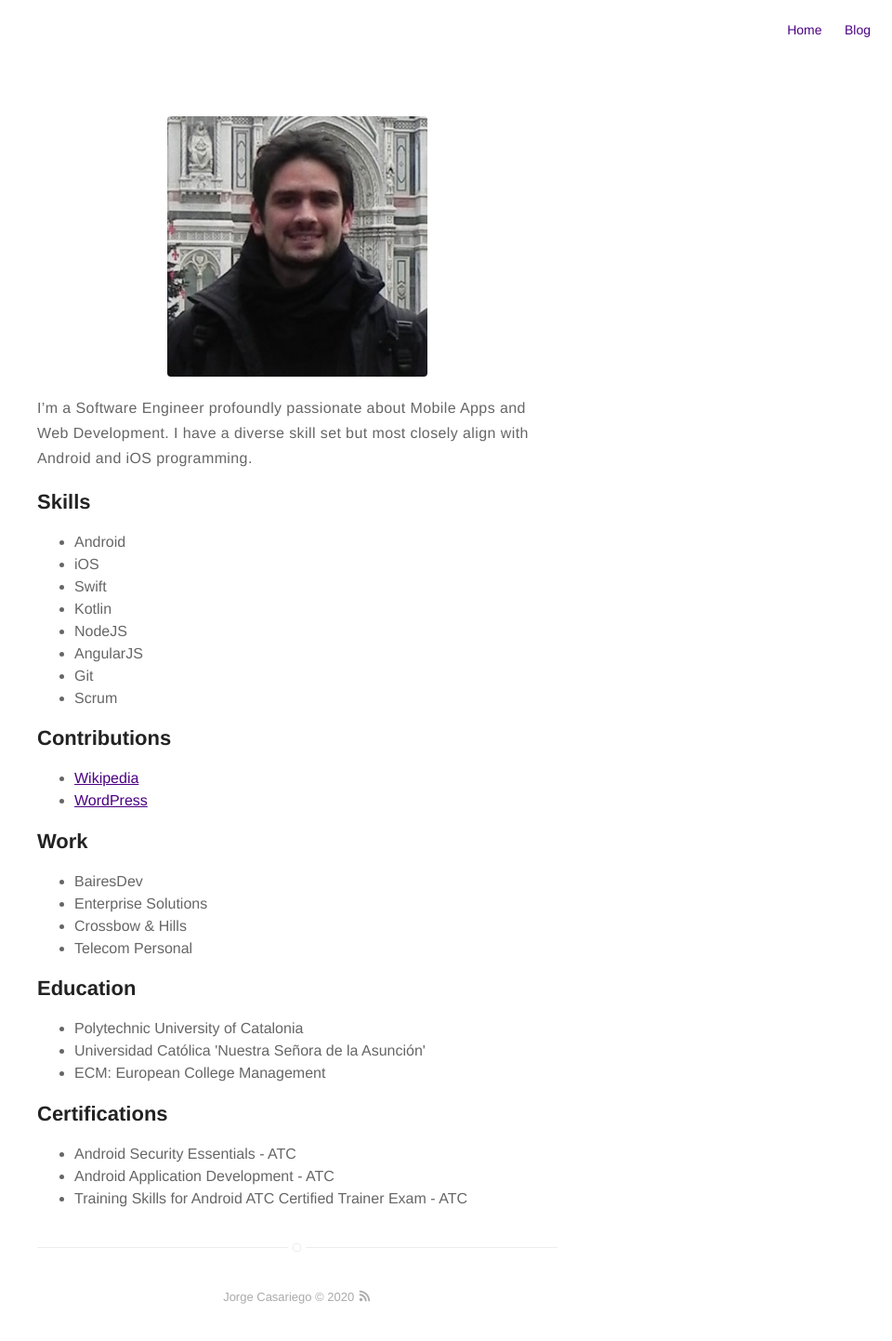
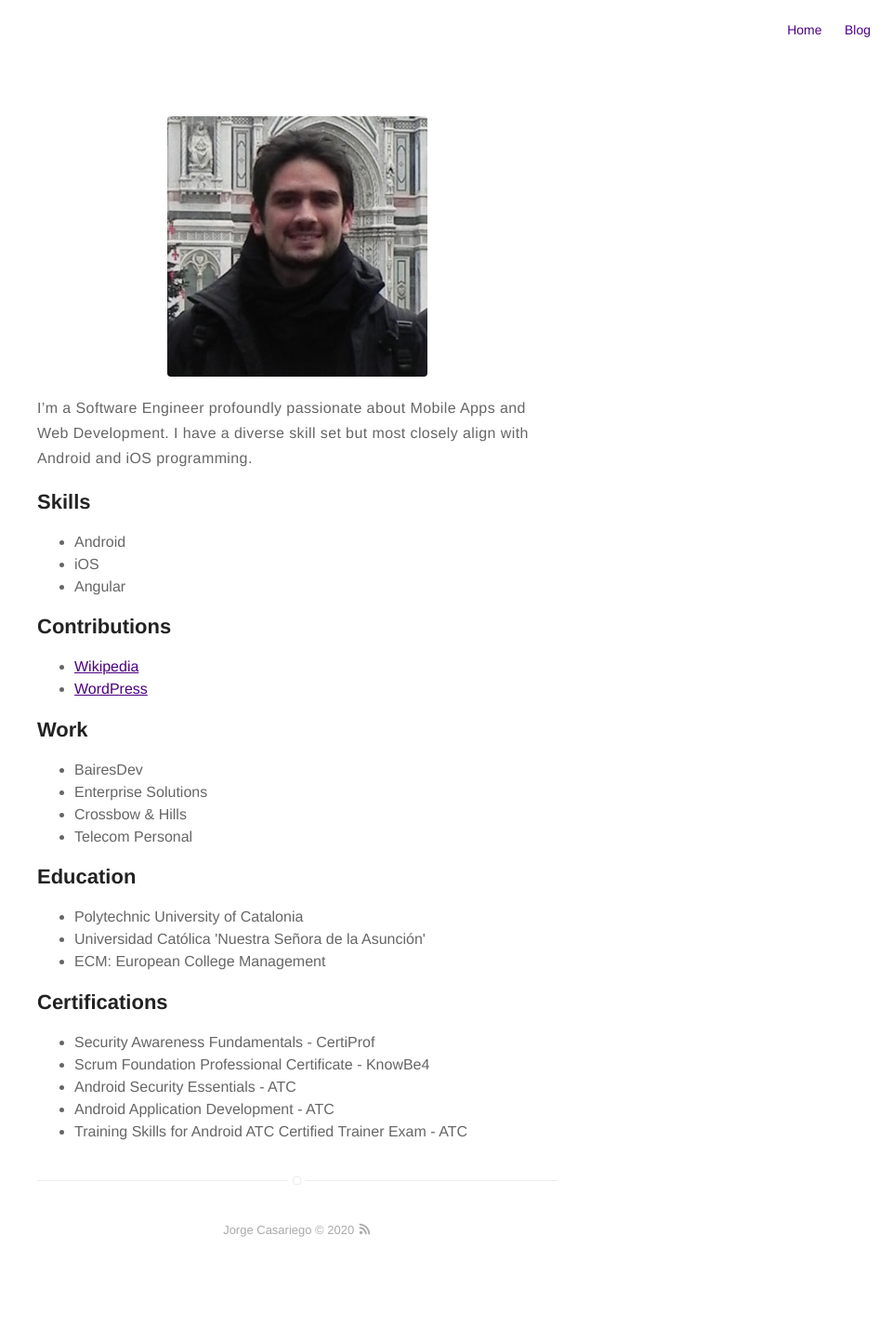
Before and after one commit to jorgecasariego/jorgecasariego.github.io, a Jekyll site: the page built from about.md, in a window 1280 px wide. Shown: the whole page at 93% size, without its empty margins (320-1280 px from the left). Built offline with Jekyll 4.4.1, drawn with Linux system fonts in a browser that asks for light colours; after the commit the page ends 1370 px from its top, so only the background shows below that.

Commit message:
About updated

```diff
--- a/about.md
+++ b/about.md
@@ -12,12 +12,7 @@ I have a diverse skill set but most closely align with Android and iOS programmi
 <ul class="skill-list">
 	<li>Android</li>
 	<li>iOS</li>
-	<li>Swift</li>
-	<li>Kotlin</li>
-	<li>NodeJS</li>
-	<li>AngularJS</li>
-	<li>Git</li>
-	<li>Scrum</li>
+	<li>Angular</li>
 </ul>
 
 <h2>Contributions</h2>
@@ -48,6 +43,8 @@ I have a diverse skill set but most closely align with Android and iOS programmi
 <h2>Certifications</h2>
 
 <ul>
+	<li>Security Awareness Fundamentals - CertiProf</li>
+	<li>Scrum Foundation Professional Certificate - KnowBe4</li>
 	<li>Android Security Essentials - ATC</li>
 	<li>Android Application Development - ATC</li>
 	<li>Training Skills for Android ATC Certified Trainer Exam - ATC</li>
```
